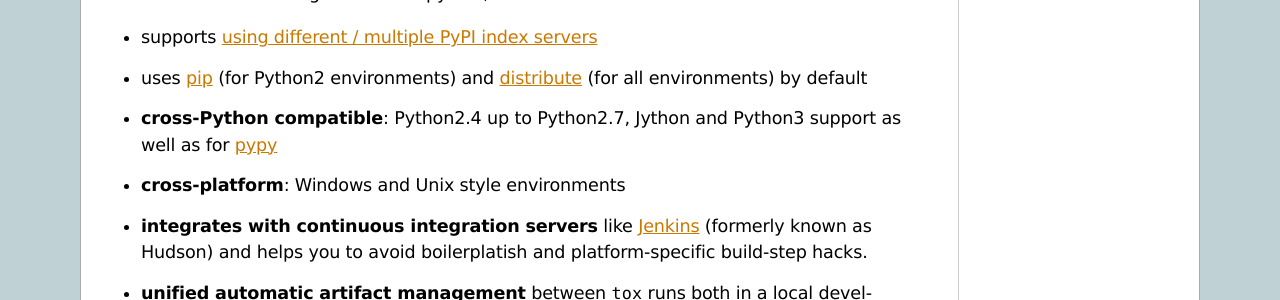
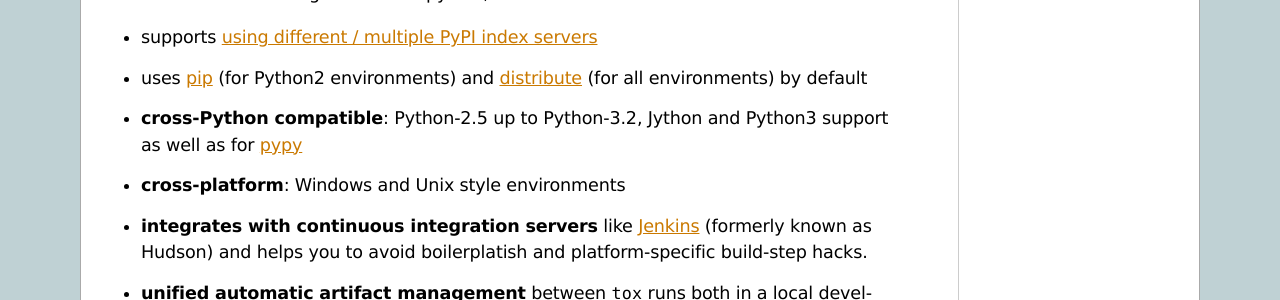
Before and after one commit to msabramo/tox, a Sphinx documentation site: the page built from doc/index.txt, in a window 1280 px wide. Shown: the part 1227-1527 px from the top of the page. Built offline with Sphinx 7.4.7, drawn with Linux system fonts in a browser that asks for light colours.

Commit message:
mention Python-2.5 requirement

```diff
--- a/doc/announce/release-1.4.txt
+++ b/doc/announce/release-1.4.txt
@@ -58,3 +58,5 @@
   for importing modules fully qualified
 - fix issue32 - use --system-site-packages and don't pass --no-site-packages
 - add python3.3 to the default env list, so early adopters can test
+- drop python2.4 support (you can still have your tests run on
+  python-2.4, just tox itself requires 2.5 or higher.
--- a/doc/index.txt
+++ b/doc/index.txt
@@ -63,7 +63,7 @@
 
 * uses pip_ (for Python2 environments) and distribute_ (for all environments) by default
 
-* **cross-Python compatible**: Python2.4 up to Python2.7, Jython and
+* **cross-Python compatible**: Python-2.5 up to Python-3.2, Jython and
   Python3 support as well as for pypy_
 
 * **cross-platform**: Windows and Unix style environments
```
Also changed, not shown: 1 other file.
